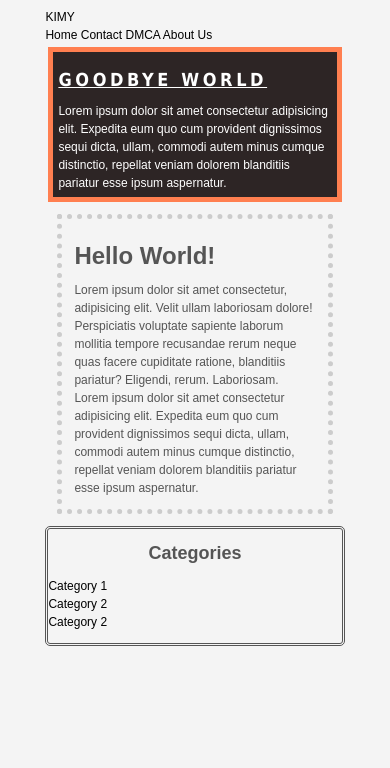
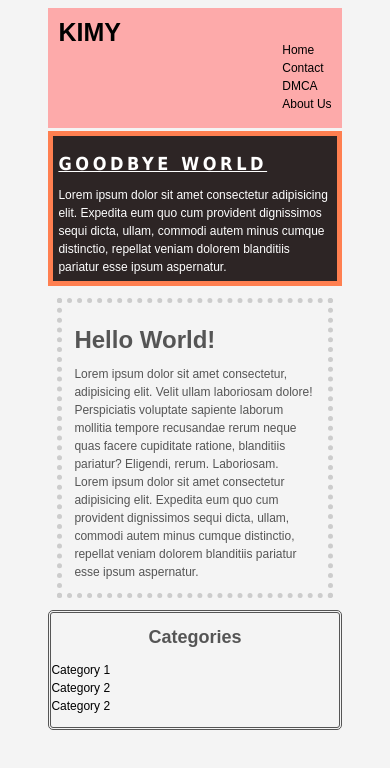
Before and after one commit to stillaman/web_dev, a plain HTML site: page Full Stack/HTML:CSS/index.html in a window 390 px wide. Drawn offline with Linux system fonts and the light colour scheme.

Commit message:
added lines for header in style.css

```diff
--- a/Full Stack/HTML:CSS/style.css
+++ b/Full Stack/HTML:CSS/style.css
@@ -1,3 +1,20 @@
+@media screen and (max-width: 500px) {
+    .header a {
+        float: none;
+        display: block;
+        text-align: left;
+    }
+    .header-right{
+        float: none;
+    }
+}
+.header {
+    overflow: hidden;
+    background-color: #fdaaaa;
+    padding: 15px 10px;
+    margin: 1%;
+}
+
 body{
     background-color: #f4f4f4;
     color: #555555;
@@ -38,6 +55,7 @@ body{
 margin: auto;
 border: double;
 border-radius: 5px;
+margin: 1%;
 }
 
 .box-2 {
@@ -71,3 +89,32 @@ a:active{
 a:visited{
     color: black;
 }
+
+header a {
+    float: left;
+    color: black;
+    text-align: center;
+    padding: 10%;
+    text-decoration: none;
+    font-size: 18px;
+    line-height: 25px;
+    border-radius: 40px;
+}
+
+.header a:hover {
+    /* background-color: #c31962; */
+    color: rgb(195, 22, 22);
+}
+
+/* .header a.active {
+    background-color: rgb(92, 170, 248);
+    color: white;
+} */
+.header-right{
+    float: right;
+}
+
+.header a.logo {
+    font-size: 25px;
+    font-weight: bold;
+}
```
